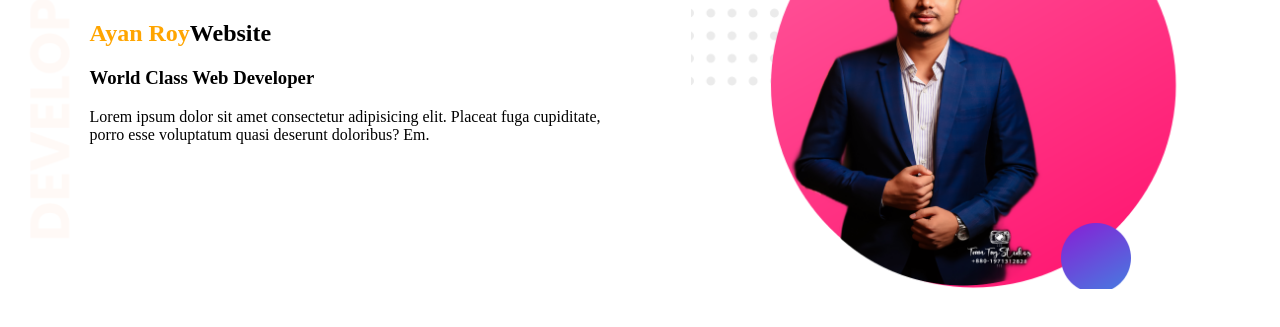
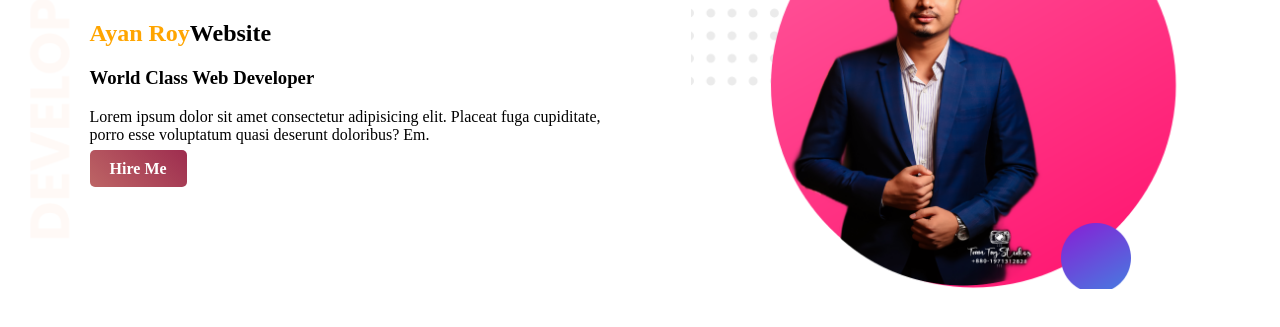
Before and after one commit to ayan-666/Module_4, a plain HTML site: page index.html in a window 1280 px wide. Shown: the part 121-448 px from the top of the page. Drawn offline with Linux system fonts and the light colour scheme; a web font is replaced by a local one.

Commit message:
sorry now first section is done

```diff
--- a/css/style.css
+++ b/css/style.css
@@ -25,3 +25,11 @@ section{
     height: 500px;
     padding-bottom: 10%;
 }
+.link-button{
+    text-decoration: none;
+    background-image: linear-gradient(45deg,rgb(189, 101, 101),rgb(158, 45, 79));
+    padding:10px 20px;
+    border-radius: 5px;
+    color: white;
+    font-weight: bold;
+}
--- a/index.html
+++ b/index.html
@@ -17,6 +17,7 @@
             <h2><span class="name_highlight">Ayan Roy</span>Website</h2>
             <h3>World Class Web Developer</h3>
             <p>Lorem ipsum dolor sit amet consectetur adipisicing elit. Placeat fuga cupiditate, porro esse voluptatum quasi deserunt doloribus? Em.</p>
+            <a href="#" target="_blank" class="link-button">Hire Me</a>
         </div>
         <div class="half-width">
             <img src="images/image 9.png" alt="image 9">
```
